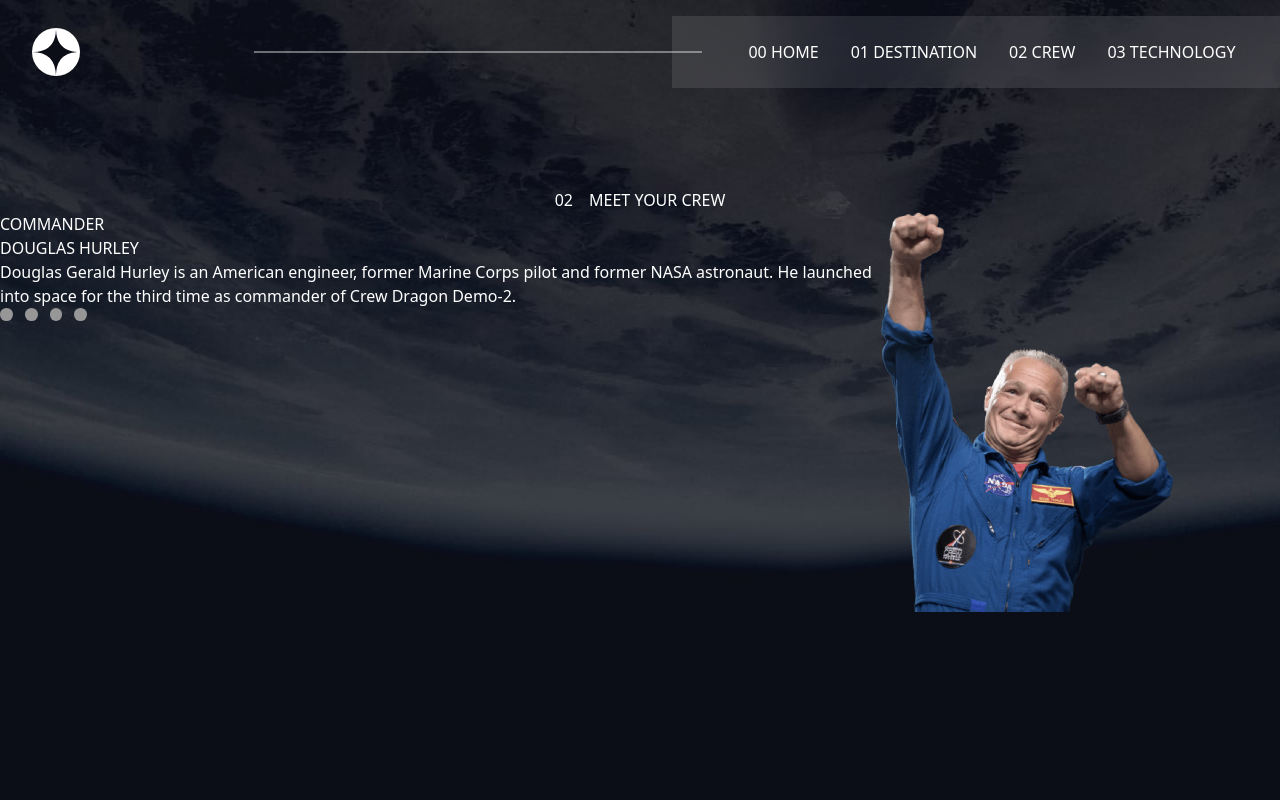
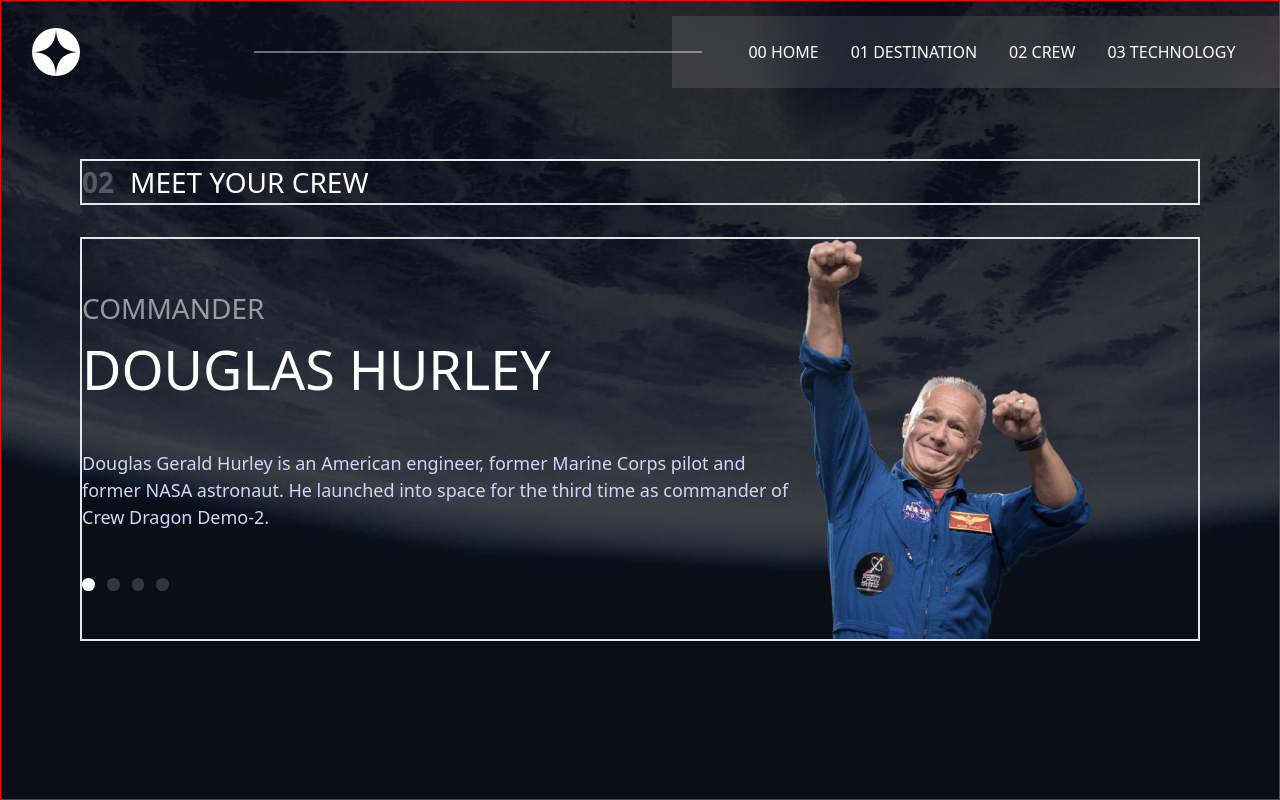
Before and after one commit to Vinit-Tiwari/space-tourism, a Next.js app: page /crew/commander in a window 1280 px wide. Shown: the top 800 px of the page. Built offline with nearby package versions, Linux system fonts and the light colour scheme.

Commit message:
ui updated

```diff
--- a/pages/crew/[id].js
+++ b/pages/crew/[id].js
@@ -9,33 +9,80 @@
   return (
     <Layout>
       <span className={style.container}>
-        <span className="flex gap-[1rem]">
-          <p>02</p>MEET YOUR CREW
+        <span className="flex gap-[1rem] w-full max-w-[70rem] border-2 text-[28px]">
+          <p className="opacity-[25%] font-bold">02</p>MEET YOUR CREW
         </span>
-
-        <span className="flex">
-          <span className="flex flex-col">
-            <span className="flex flex-col">
-              <span>{displayData.type}</span>
-              <span>{displayData.name}</span>
-              <span>{displayData.description}</span>
+        <span className="flex border-2 w-full max-w-[70rem]">
+          <span className="flex flex-col justify-evenly">
+            <span className="flex flex-col gap-[2.5rem]">
+              <span className="flex flex-col">
+                <span className={style.type}>{displayData.type}</span>
+                <span className="text-[54px]">{displayData.name}</span>
+              </span>
+              <span className="text-[18px] text-[#D0D6F9]">
+                {displayData.description}
+              </span>
             </span>
 
             <span className="flex gap-3">
-              <button type="button" onClick={()=>{router.push('/crew/commander')}}>
-                <span className={style.circle}></span>
+              <button
+                type="button"
+                onClick={() => {
+                  router.push("/crew/commander");
+                }}
+              >
+                <span
+                  className={
+                    router.query.id === "commander"
+                      ? `${style.selected}`
+                      : `${style.circle}`
+                  }
+                ></span>
               </button>
 
-              <button type="button" onClick={()=>{router.push('/crew/specialist')}}>
-                <span className={style.circle}></span>
+              <button
+                type="button"
+                onClick={() => {
+                  router.push("/crew/specialist");
+                }}
+              >
+                <span
+                  className={
+                    router.query.id === "specialist"
+                      ? `${style.selected}`
+                      : `${style.circle}`
+                  }
+                ></span>
               </button>
 
-              <button type="button" onClick={()=>{router.push('/crew/pilot')}}>
-                <span className={style.circle}></span>
+              <button
+                type="button"
+                onClick={() => {
+                  router.push("/crew/pilot");
+                }}
+              >
+                <span
+                  className={
+                    router.query.id === "pilot"
+                      ? `${style.selected}`
+                      : `${style.circle}`
+                  }
+                ></span>
               </button>
 
-              <button type="button" onClick={()=>{router.push('/crew/engineer')}}>
-                <span className={style.circle}></span>
+              <button
+                type="button"
+                onClick={() => {
+                  router.push("/crew/engineer");
+                }}
+              >
+                <span
+                  className={
+                    router.query.id === "engineer"
+                      ? `${style.selected}`
+                      : `${style.circle}`
+                  }
+                ></span>
               </button>
             </span>
           </span>
--- a/styles/crew.module.css
+++ b/styles/crew.module.css
@@ -3,6 +3,8 @@
   min-height: 100vh;
   display: flex;
   align-items: center;
+  gap: 2rem;
+  border: 1px solid red;
   justify-content: center;
   flex-direction: column;
   color: white;
@@ -10,10 +12,22 @@
   background-size: cover;
   background-image: url("../public/images/crew/background-crew-desktop.jpg");
 }
-.circle{
-    display: flex;
-    width: 0.8rem;
-    height: 0.8rem;
-    border-radius: 50%;
-    background-color: #979797;
+.circle {
+  display: flex;
+  width: 0.8rem;
+  height: 0.8rem;
+  border-radius: 50%;
+  background: rgba(255, 255, 255, 1);
+  opacity: 17%;
 }
+.type {
+  opacity: 54.42%;
+  font-size: 28px;
+}
+.selected {
+  display: flex;
+  width: 0.8rem;
+  height: 0.8rem;
+  border-radius: 50%;
+  background: rgba(255, 255, 255, 1);
+}
```
